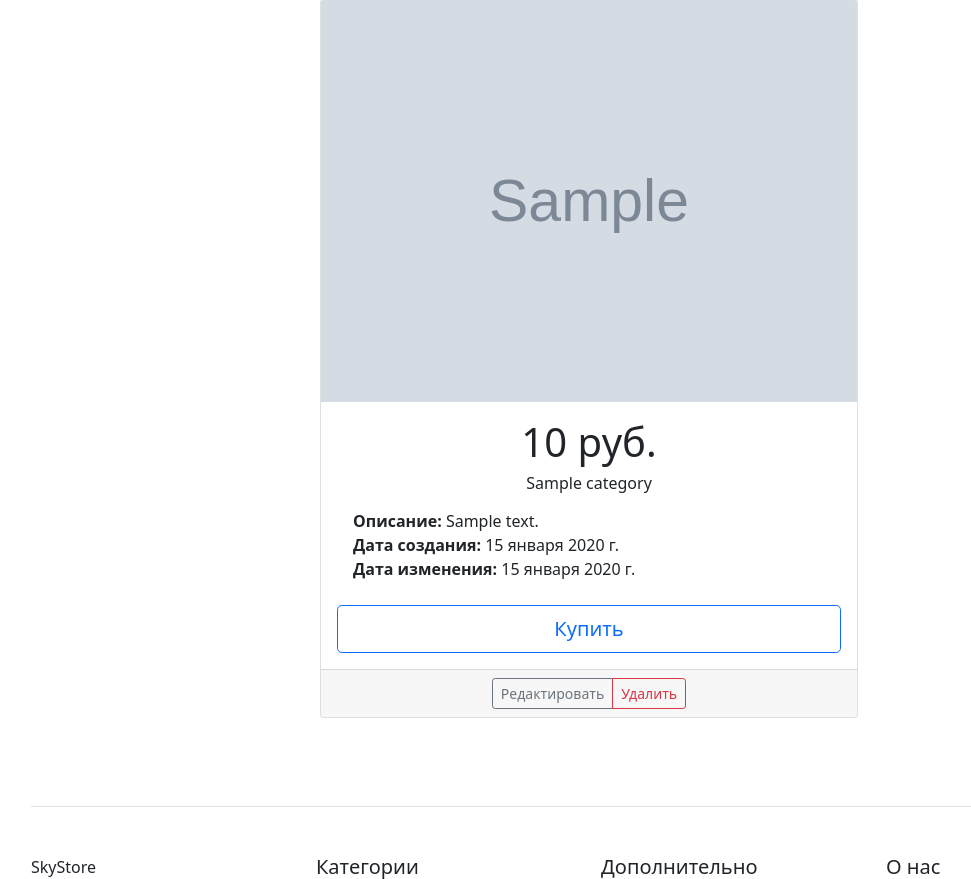
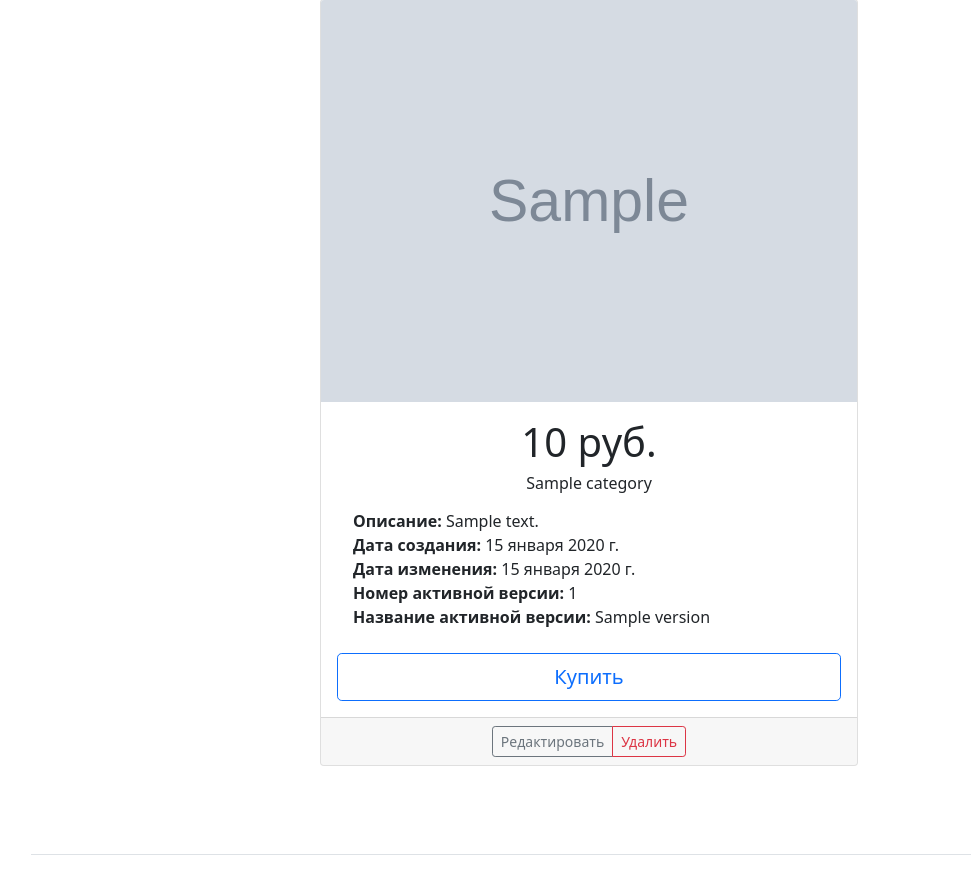
Before and after one commit to mariyaparus/homework_19.2, a Django app: template catalog/templates/catalog/product_detail.html in a window 1280 px wide. Shown: the part 341-1220 px from the top of the page, without its empty margins (51-1022 px from the left). Run offline with Django 5.2, Linux system fonts and the light colour scheme; tables that the repository leaves empty hold one stand-in row (values such as "Sample post"); the template is opened without the code that fills it: values that come from a table or form of the project are taken from there, most other values are stand-ins (such as "Sample title", 1, 10 or a date in 2020); grey boxes marked "Sample" are stand-in pictures; data that the repository does not hold is empty; parts of the project's set-up code (start-up, migrations or seed data) failed here and were passed over; some libraries are stand-ins or nearby versions.

Commit message:
update inc_prod.html

```diff
--- a/catalog/templates/catalog/includes/inc_prod.html
+++ b/catalog/templates/catalog/includes/inc_prod.html
@@ -8,11 +8,10 @@
             <ul class="list-unstyled mt-3 mb-4 text-start m-3">
                 <li><b>Описание:</b> {{ object.description }}</li>
                 <li><b>Дата создания:</b> {{ object.created_at }}</li>
-                <li><b>Дата изменения:</b> {{ object.updated_at}}</li>
-                {% if object.is_active %}
-                <li><b>Номер версии:</b> {{ object.version_number}}</li>
-                <li><b>Имя версии:</b> {{ object.version_name}}</li>
-                <li><b>Имя версии:</b> {{ object.version_name}}</li>
+                <li><b>Дата изменения:</b> {{ object.updated_at }}</li>
+                {% if version %}
+                <li><b>Номер активной версии:</b> {{ version.version_number }}</li>
+                <li><b>Название активной версии:</b> {{ version.version_name }}</li>
                 {% endif %}
 
             </ul>
```
